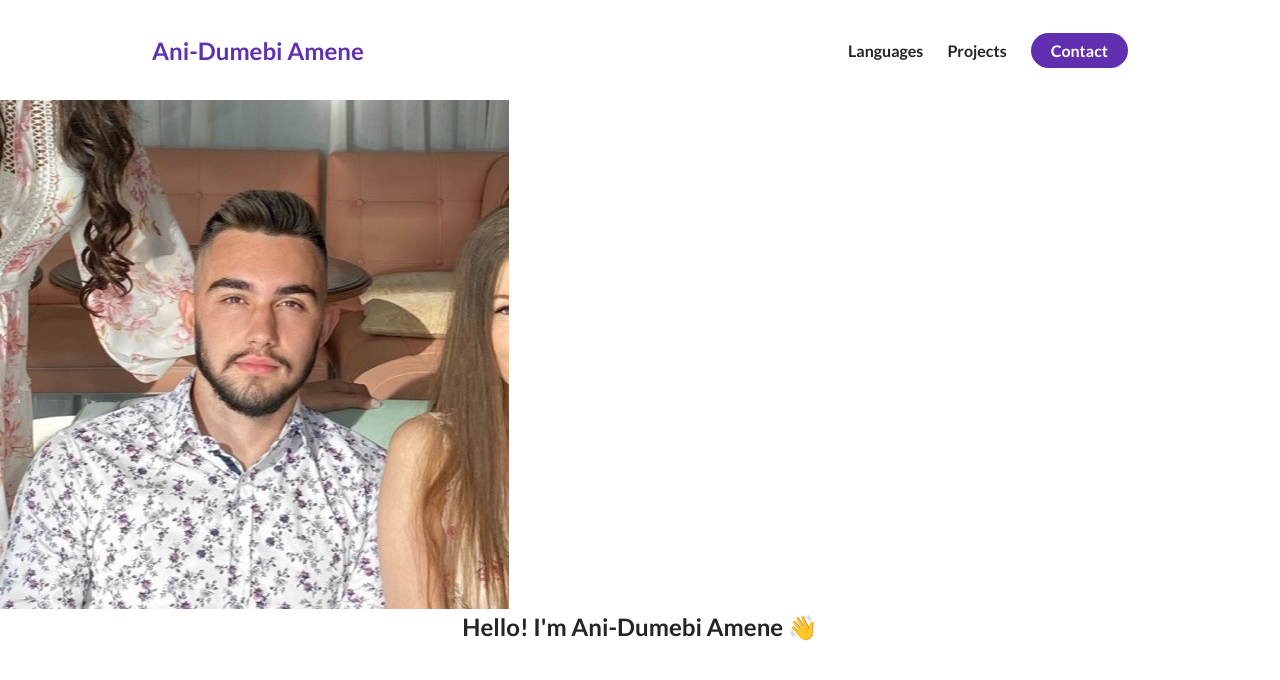
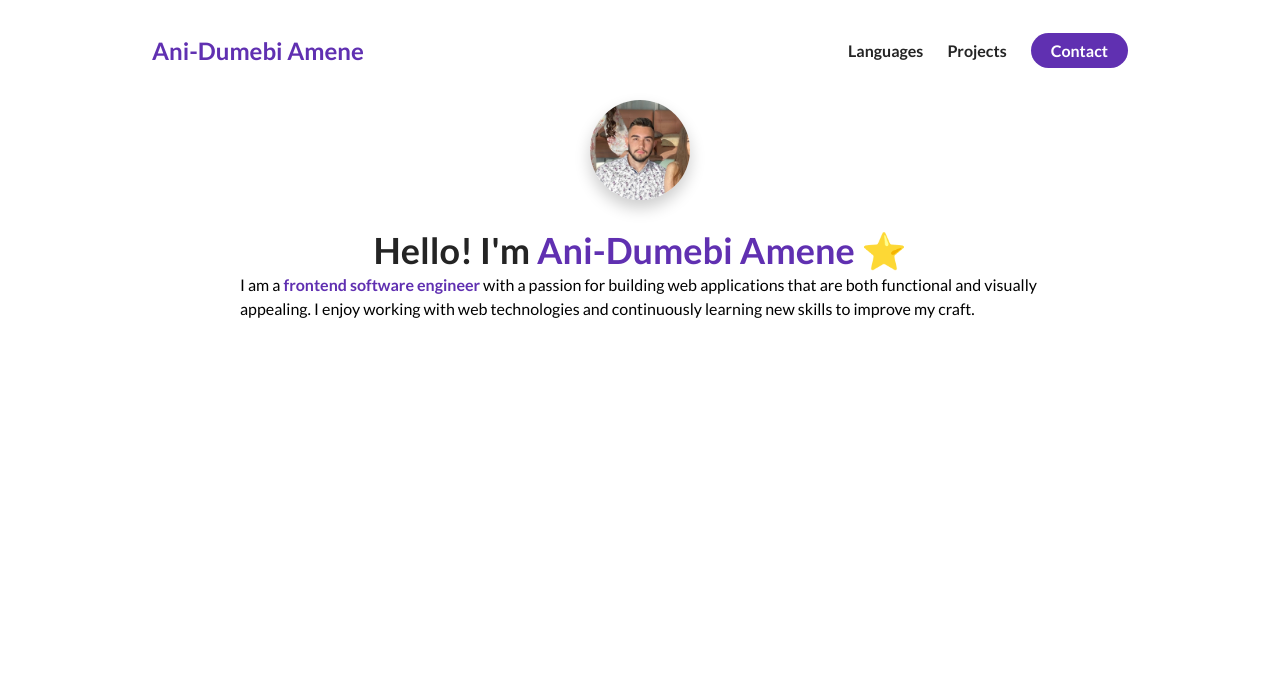
Before and after one commit to anidumebiamene/e-portfolio, a plain HTML site: page index.html in a window 1280 px wide. Drawn offline with Linux system fonts and the light colour scheme.

Commit message:
paragraph text in about me section, fixed and resized image, but I do plan to return and change the given picture

```diff
--- a/index.html
+++ b/index.html
@@ -33,15 +33,18 @@
      </li>
     </ul>
   </nav>
-  <div>
+  <div class="flex flex-1">
     <div class="about-me__info row">
       <div class="about-me__info--container">
         <figure class="about-me__picture--mask">
-          <img src="./assets/me.jpeg" alt="Picture of Ani-Dumebi!!!!">
+          <img src="./assets/me.jpeg" class="about-me__picture" alt="Picture of Ani-Dumebi!!!!">
         </figure>
         <h1 class="about-me__info--title">
-          Hello! I'm <span class="text--purple">Ani-Dumebi Amene</span> 👋
+          Hello! I'm <span class="text--purple">Ani-Dumebi Amene</span> ⭐
         </h1>
+        <p class="about-me__info--para">
+          I am a <strong class="text--purple">frontend software engineer</strong> with a passion for building web applications that are both functional and visually appealing. I enjoy working with web technologies and continuously learning new skills to improve my craft.
+        </p>
       </div>
     </div>
   </div>
--- a/style.css
+++ b/style.css
@@ -12,6 +12,10 @@ h1, h2, h3, h4, h5, h6, span{
   line-height: 1.25;
 }
 
+h1 {
+  font-size: 36px;
+}
+
 p {
  font-size: 16px;
   line-height: 1.5;
@@ -19,6 +23,24 @@ p {
 
 li {
   list-style: none;
+}
+
+.flex {
+  display: flex;
+}
+
+.flex-1 {
+  flex: 1;
+}
+
+.row {
+  width: 100%;
+  max-width: 800px;
+  margin: 0 auto;
+}
+
+.text--purple {
+  color: #6030b1;
 }
 
 /*NAVIGATION BAR*/
@@ -62,3 +84,30 @@ color: #6030b1;
 margin: 0 12px;
 font-weight: bold;
 }
+
+/* ABOUT ME */
+
+#about-me {
+min-height: 100vh;
+display: flex;
+flex-direction: column;
+}
+
+.about-me__info--container {
+ display: flex;
+ flex-direction: column;
+ align-items: center;
+}
+
+.about-me__picture--mask {
+  width: 100px;
+  height: 100px;
+  border-radius: 50%;
+  overflow: hidden;
+  box-shadow: 0 8px 16px rgba(0, 0, 0, 0.2);
+  margin-bottom: 28px;
+}
+
+.about-me__picture {
+  width: 100%;
+}
```
